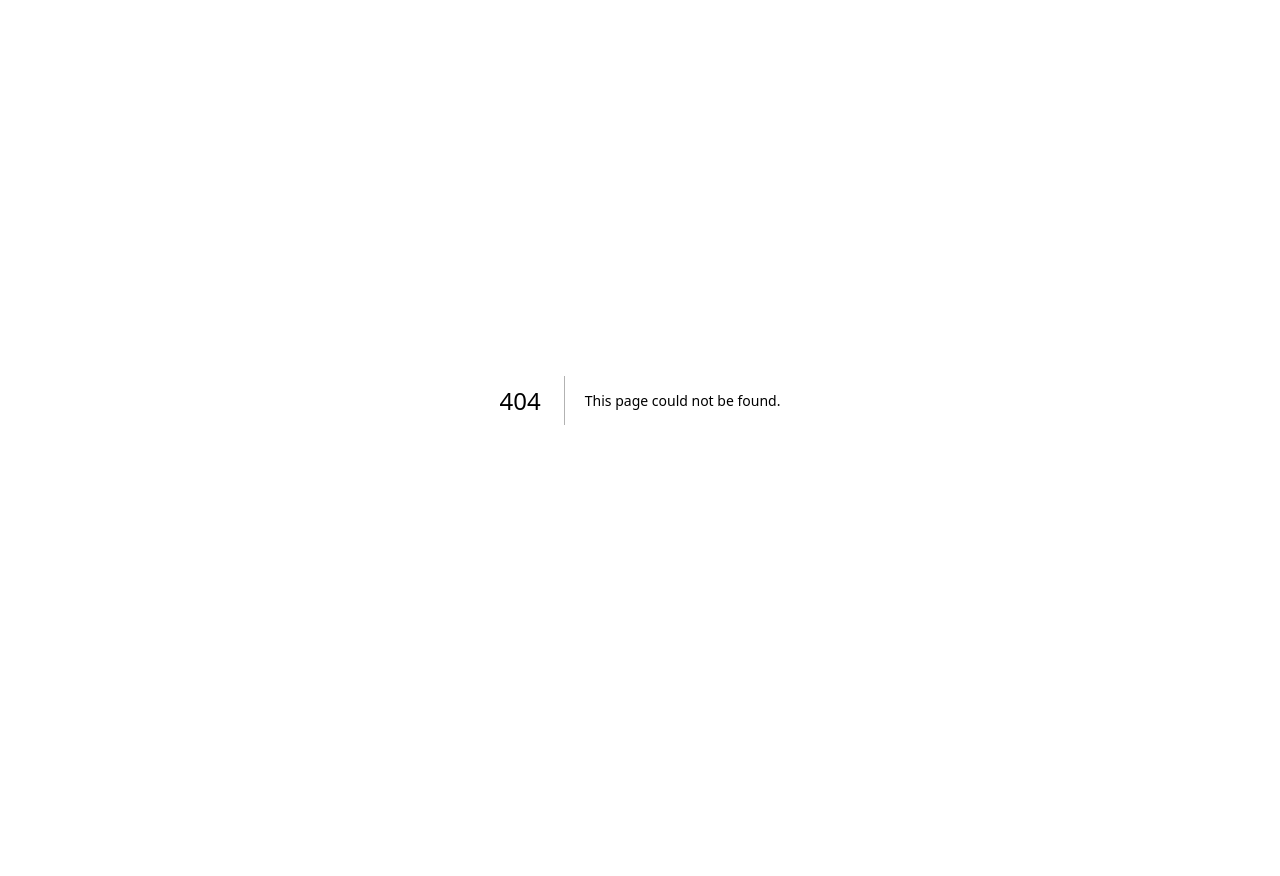
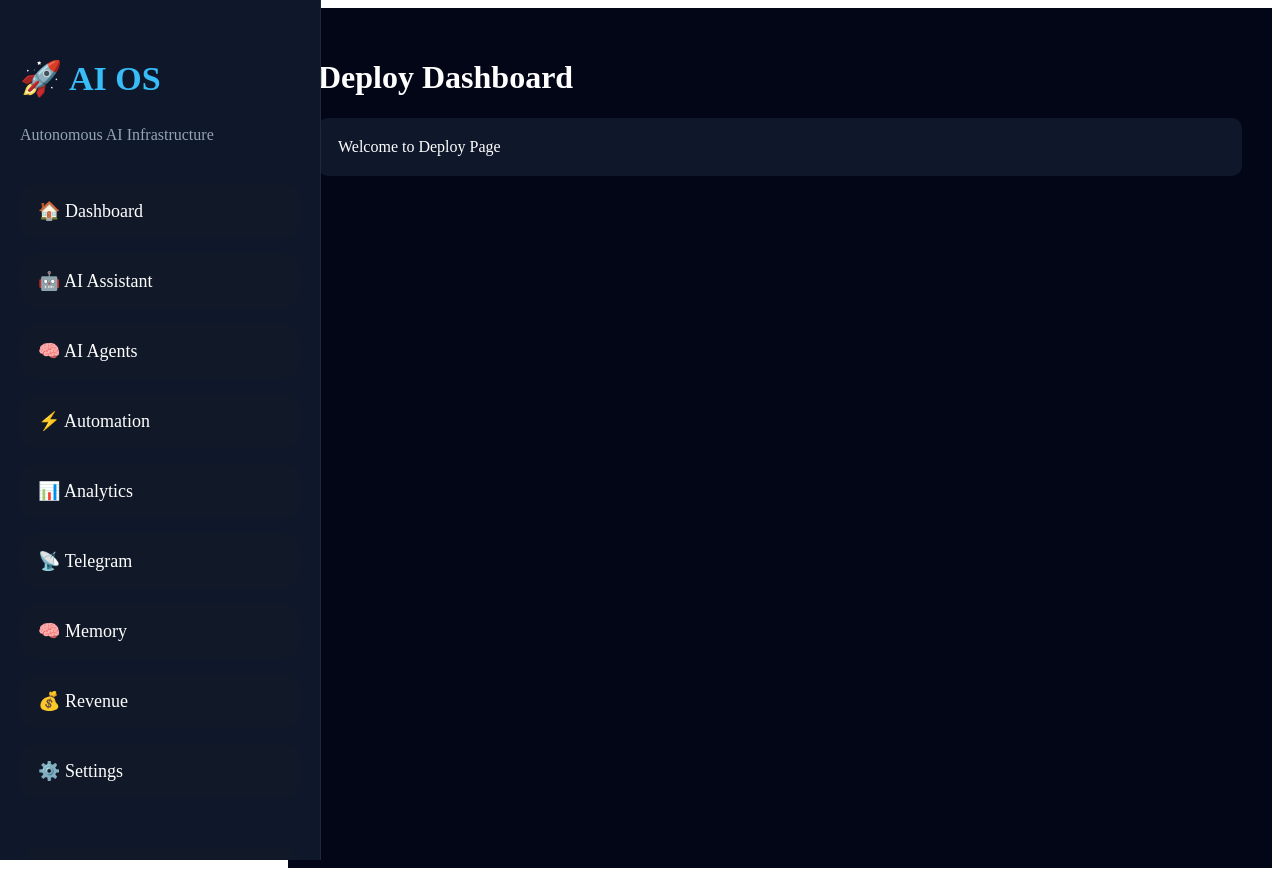
Before and after one commit to snapsparkofficial00-cloud/Ai, a Next.js app: page /deploy in a window 1280 px wide. Before the commit this address had no page. Before the commit the page ends 800 px from the top, so only its background shows below. Built offline with nearby package versions, Linux system fonts and the light colour scheme.

Commit message:
Create page.tsx

```diff
--- /dev/null
+++ b/app/deploy/page.tsx
@@ -0,0 +1,32 @@
+import Sidebar from "../components/Sidebar";
+
+export default function DeployPage() {
+  return (
+    <div>
+      <Sidebar />
+
+      <main
+        style={{
+          marginLeft: "280px",
+          minHeight: "100vh",
+          background: "#020617",
+          color: "white",
+          padding: "30px",
+        }}
+      >
+        <h1>Deploy Dashboard</h1>
+
+        <div
+          style={{
+            marginTop: "20px",
+            background: "#0f172a",
+            padding: "20px",
+            borderRadius: "10px",
+          }}
+        >
+          Welcome to Deploy Page
+        </div>
+      </main>
+    </div>
+  );
+}
```
